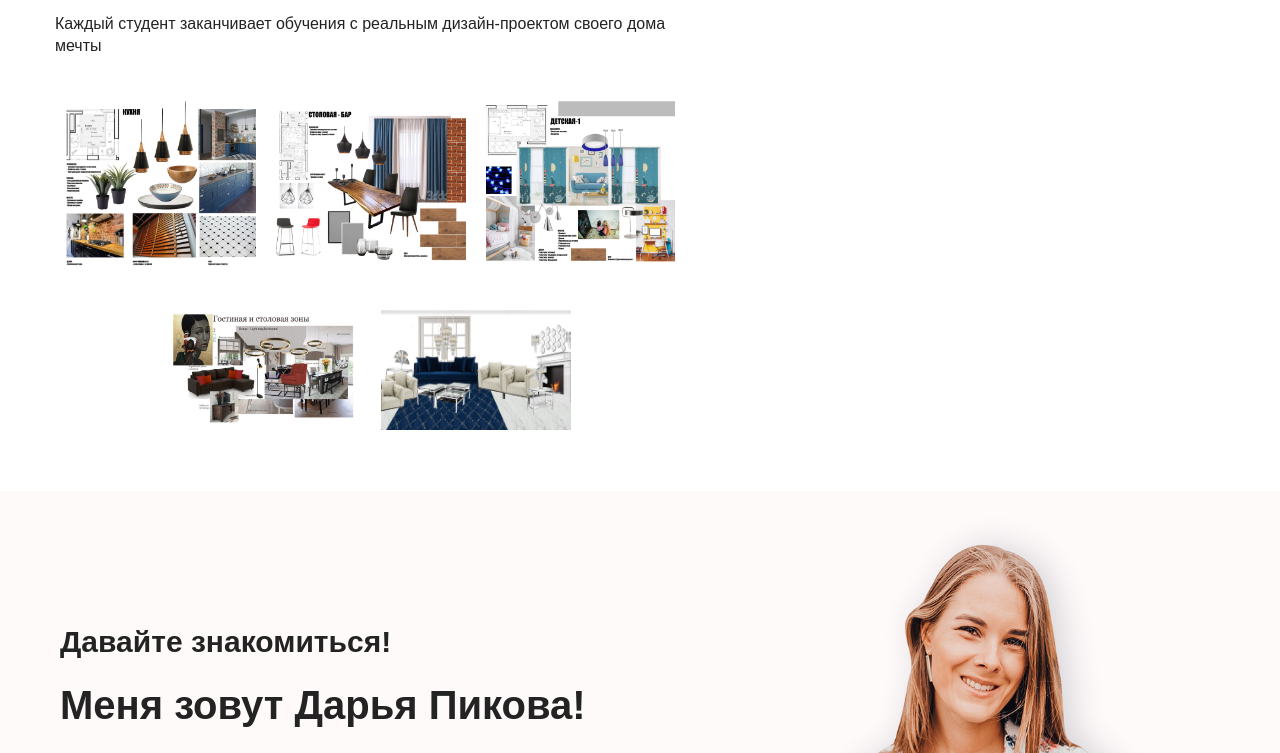
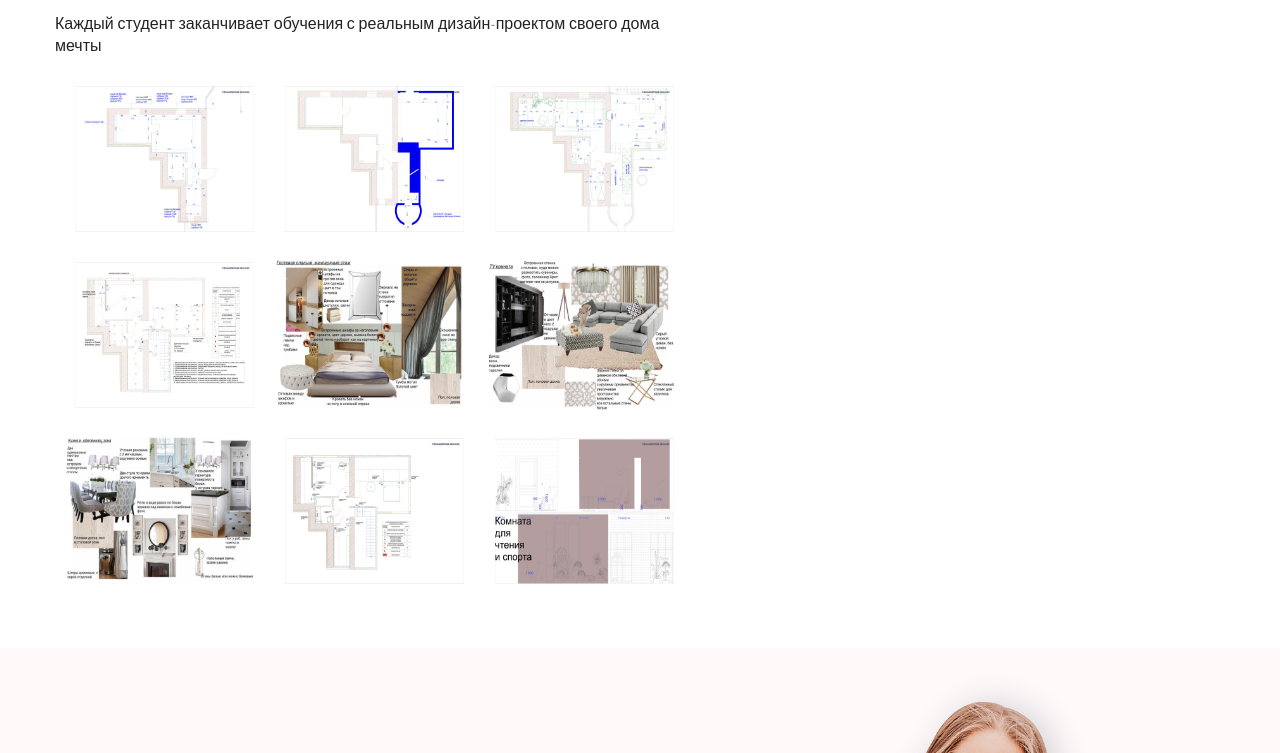
Before and after one commit to hramn1/design-doma, a website: page index.html in a window 1280 px wide. Shown: the part 1056-1809 px from the top of the page. Drawn offline with nearby package versions, Linux system fonts and the light colour scheme; files that its build step writes are made by us from their sources; files whose address does not match are found by name.

Commit message:
правки

```diff
--- a/index.html
+++ b/index.html
@@ -49,24 +49,40 @@
           <p>Каждый студент заканчивает обучения с реальным дизайн-проектом своего дома мечты</p>
           <div class="disain">
           	<picture>
-          		<source media="(min-width:768px)" srcset="img/disain-proekt-1GQ.JPG">
-          		<img class="disain__img" width="200" height="200" src="img/disain-proekt-1.JPG" alt="дизайн-проект учеников студии">
+          		<source media="(min-width:768px)" srcset="img/disayn-proekt-1.jpg">
+          		<img class="disain__img" width="200" height="150" src="img/disayn-proekt-1.jpg" alt="дизайн-проект учеников студии">
           	</picture>
             <picture>
-          		<source media="(min-width:768px)" srcset="img/disain-proekt-2GQ.JPG">
-          		<img class="disain__img" width="200" height="200" src="img/disain-proekt-2.JPG" alt="дизайн-проект учеников студии">
+              <source media="(min-width:768px)" srcset="img/disayn-proekt-2.jpg">
+              <img class="disain__img" width="200" height="150" src="img/disayn-proekt-2.jpg" alt="дизайн-проект учеников студии">
             </picture>
             <picture>
-          		<source media="(min-width:768px)" srcset="img/disain-proekt-3GQ.JPG">
-          		<img class="disain__img" width="200" height="200" src="img/disain-proekt-3.JPG" alt="дизайн-проект учеников студии">
+              <source media="(min-width:768px)" srcset="img/disayn-proekt-3.jpg">
+              <img class="disain__img" width="200" height="150" src="img/disayn-proekt-3.jpg" alt="дизайн-проект учеников студии">
             </picture>
             <picture>
-          		<source media="(min-width:768px)" srcset="img/disain-proekt-4GQ.JPG">
-          		<img class="disain__img" width="200" height="120" src="img/disain-proekt-4.JPG" alt="дизайн-проект учеников студии">
+              <source media="(min-width:768px)" srcset="img/disayn-proekt-4.jpg">
+              <img class="disain__img" width="200" height="150" src="img/disayn-proekt-4.jpg" alt="дизайн-проект учеников студии">
             </picture>
             <picture>
-          		<source media="(min-width:768px)" srcset="img/disain-proekt-5GQ.JPG">
-          		<img class="disain__img" width="200" height="120" src="img/disain-proekt-5.JPG" alt="дизайн-проект учеников студии">
+              <source media="(min-width:768px)" srcset="img/disayn-proekt-5.jpg">
+              <img class="disain__img" width="200" height="150" src="img/disayn-proekt-5.jpg" alt="дизайн-проект учеников студии">
+            </picture>
+            <picture>
+              <source media="(min-width:768px)" srcset="img/disayn-proekt-6.jpg">
+              <img class="disain__img" width="200" height="150" src="img/disayn-proekt-6.jpg" alt="дизайн-проект учеников студии">
+            </picture>
+            <picture>
+              <source media="(min-width:768px)" srcset="img/disayn-proekt-7.jpg">
+              <img class="disain__img" width="200" height="150" src="img/disayn-proekt-7.jpg" alt="дизайн-проект учеников студии">
+            </picture>
+            <picture>
+              <source media="(min-width:768px)" srcset="img/disayn-proekt-8.jpg">
+              <img class="disain__img" width="200" height="150" src="img/disayn-proekt-8.jpg" alt="дизайн-проект учеников студии">
+            </picture>
+            <picture>
+              <source media="(min-width:768px)" srcset="img/disayn-proekt-9.jpg">
+              <img class="disain__img" width="200" height="150" src="img/disayn-proekt-9.jpg" alt="дизайн-проект учеников студии">
             </picture>
           </div>
         </div>
--- a/sass/blocks/header.scss
+++ b/sass/blocks/header.scss
@@ -5,9 +5,9 @@
     content:"";
     position: absolute;
     top: 0;
+    height:100%;
     width:100%;
-    height:150px;
-    background-color: rgba(0,0,0, .55);
+    background-color: rgba(0,0,0, .45);
   }
   &__title{
     z-index: 1;
@@ -156,9 +156,6 @@
     &__title{
       font-size: 35px;
     }
-    &::after{
-      height: 215px;
-    }
   }
     .btn--start{
     width: auto;
--- a/sass/global.scss
+++ b/sass/global.scss
@@ -1,14 +1,20 @@
 @font-face {
-  font-family:"BauhausLightCTT";
-  font-weight:400;
-  font-style:normal;
-  src:url(../fonts/BauhausLightCTT.woff2) format("woff2");
+  font-family:"bahaus";
+  font-weight: bold;
+  font-style: normal;
+  src: url('../fonts/bahaus.woff') format("woff");
+}
+@font-face {
+  font-family:"bahaus";
+  font-weight: normal;
+  font-style: normal;
+  src: url('../fonts/bahaus-regular.woff') format("woff");
 }
 @font-face {
   font-family: "fontello";
   font-style: normal;
   font-weight: normal;
-  src: url(../fonts/fontello.woff2) format("woff2");
+  src: url('../fonts/fontello.woff2') format("woff2");
 }
 img, video {
   max-width:100%;
@@ -17,7 +23,7 @@ a:hover {
   opacity: 0.7;
 }
 body {
-  font-family: "BauhausLightCTT", "Arial", sans-serif;
+  font-family: "bahaus", "Arial", sans-serif;
   background-color: $white;
   font-size: 14px;
   line-height: 140%;
```
Also changed, not shown: fonts/BauhausLightCTT.ttf (deleted), fonts/BauhausLightCTT.woff2 (deleted), fonts/bahaus-regular.woff (added), fonts/bahaus.woff (added), img/disayn-proekt-1.jpg (added), img/disayn-proekt-2.jpg (added), img/disayn-proekt-3.jpg (added), img/disayn-proekt-4.jpg (added), img/disayn-proekt-5.jpg (added), img/disayn-proekt-6.jpg (added), img/disayn-proekt-7.jpg (added), img/disayn-proekt-8.jpg (added), img/disayn-proekt-9.jpg (added). Lines whose indentation alone changed are shown as unchanged.
